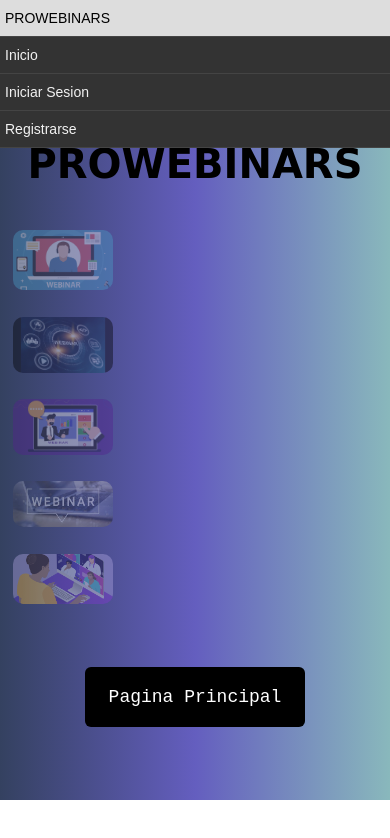
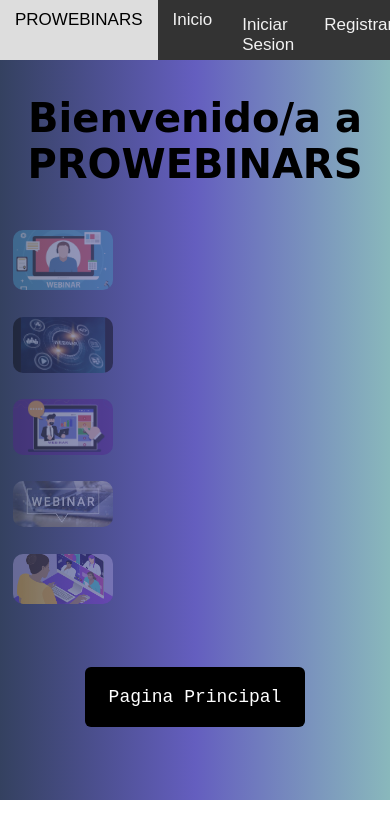
Before and after one commit to edwar05/hosting, a plain HTML site: page index.html in a window 390 px wide. Shown: the top 838 px of the page. Drawn offline with Linux system fonts and the light colour scheme.

Commit message:
Update index.css

```diff
--- a/index.css
+++ b/index.css
@@ -38,6 +38,7 @@ body {
     float: right;
     font-family: sans-serif;
 }
+
 
 
 /*h1 presentacion */
@@ -155,41 +156,25 @@ a{
         font-size: 18px;
 }
 
-/*responsive*/
 
-/* Estilos responsivos para dispositivos de hasta 768px */
 @media (max-width: 768px) {
     .navbar {
-        flex-direction: column;
-        height: auto;
+        flex-direction: flex;
+        height: 60px;
+        text-align: auto;
         display: flex;
     }
 
     .navbar a {
-        padding: 10px 15px;
+        padding: 0px 15px;
         width: 100%;
         box-sizing: border-box;
         text-align: left;
-        border-bottom: 1px solid #444;
+        padding-top: 10px ;
     }
 
-    .nav-derecha {
+    .nav-derecha{
         display: flex;
-        flex-direction: column;
-        width: 100%;
+        padding-top: 5px;
     }
 }
-
-/* Estilos responsivos para dispositivos de hasta 480px */
-@media (max-width: 480px) {
-    .navbar a {
-        padding: 10px 5px;
-        font-size: 14px;
-    }
-
-    .nav-derecha {
-        display: flex;
-        flex-direction: column;
-        width: 100%;
-    }
-}
```
